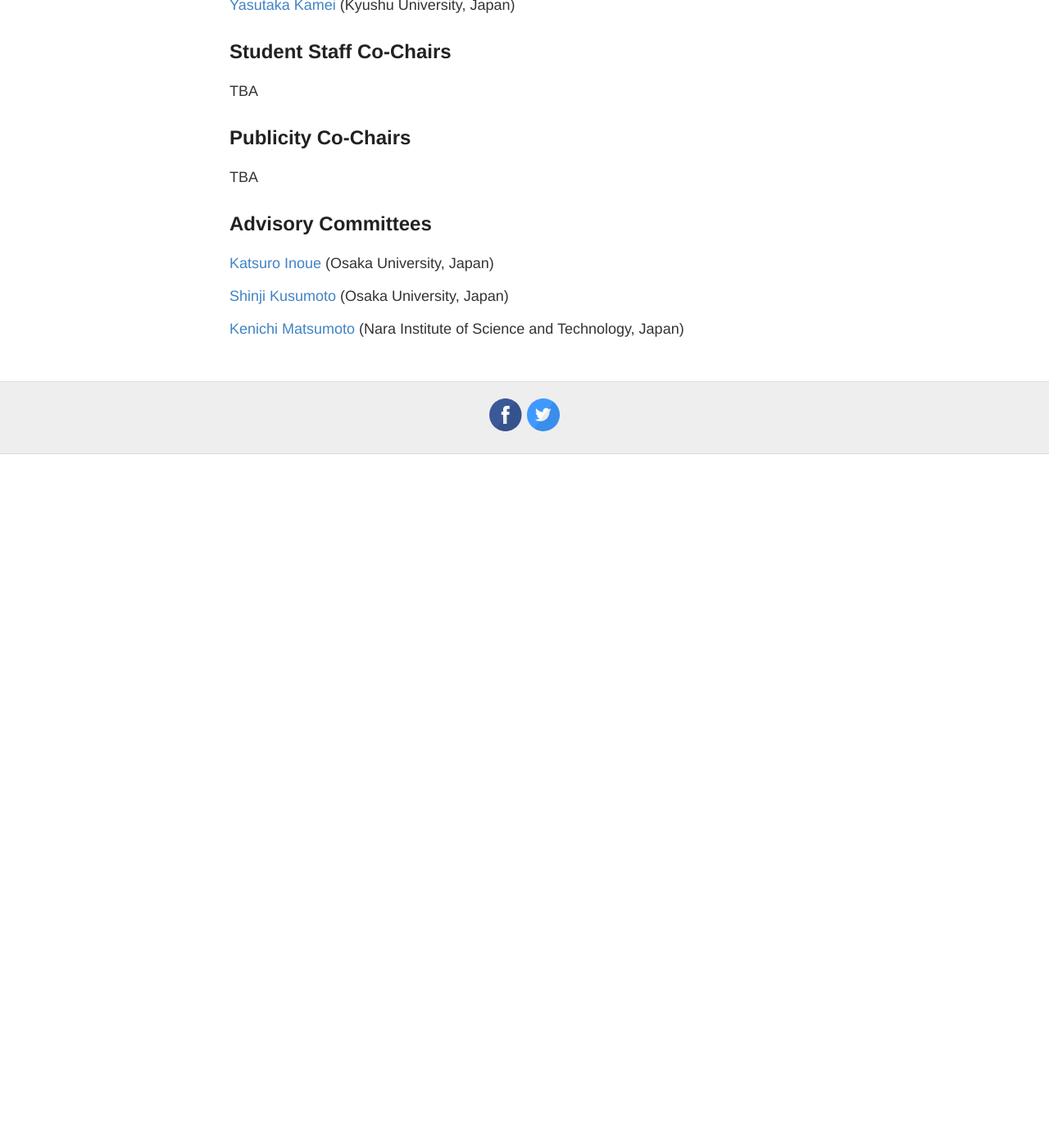
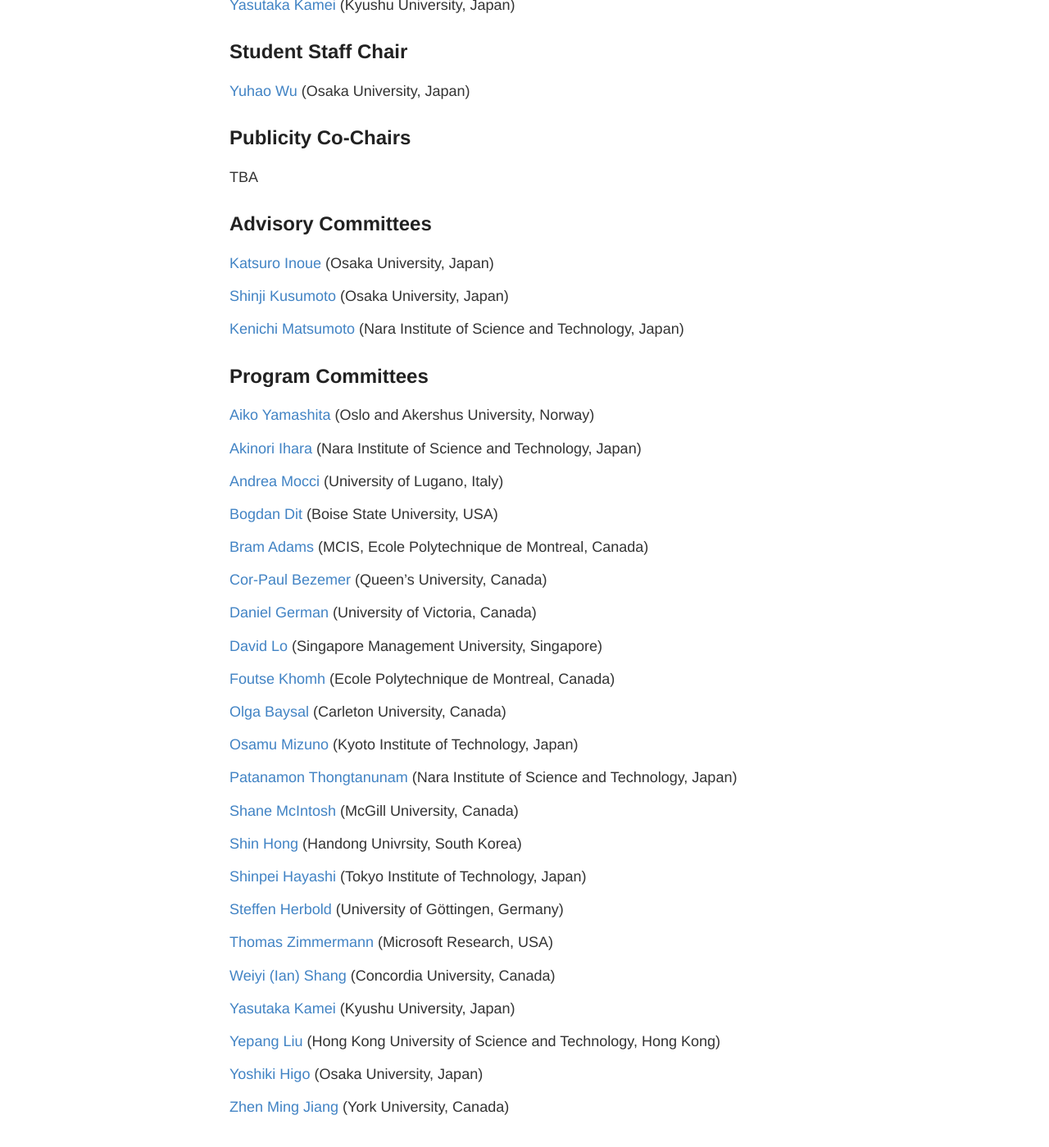
Before and after one commit to iwesep2017/iwesep2017.github.io, a Jekyll site: the page built from organization.md, in a window 1280 px wide and 1400 px high, scrolled down 1882 px. Shown: the whole window at 82% size. Built offline with Jekyll 4.4.1, drawn with Linux system fonts in a browser that asks for light colours; before the commit the page ends 2436 px from its top, so only the background shows below that.

Commit message:
update student staff chair and program committees

```diff
--- a/organization.md
+++ b/organization.md
@@ -63,9 +63,9 @@
 
 [Yasutaka Kamei](http://posl.ait.kyushu-u.ac.jp/~kamei) (Kyushu University, Japan)
 
-## Student Staff Co-Chairs
+## Student Staff Chair
 
-TBA
+[Yuhao Wu](http://sel.ist.osaka-u.ac.jp/people/wuyuhao) (Osaka University, Japan)
 
 ## Publicity Co-Chairs
 
@@ -78,3 +78,49 @@
 [Shinji Kusumoto](http://sdl.ist.osaka-u.ac.jp/~kusumoto/index-e.htm) (Osaka University, Japan)
 
 [Kenichi Matsumoto](http://isw3.naist.jp/~matumoto/) (Nara Institute of Science and Technology, Japan)
+
+## Program Committees
+
+[Aiko Yamashita](https://www.hioa.no/eng/employee/aikyam) (Oslo and Akershus University, Norway)
+
+[Akinori Ihara](http://akinori-ihara.jpn.org) (Nara Institute of Science and Technology, Japan)
+
+[Andrea Mocci](http://www.inf.usi.ch/postdoc/mocci/) (University of Lugano, Italy)
+
+[Bogdan Dit](http://cs.boisestate.edu/~bdit/) (Boise State University, USA)
+
+[Bram Adams](http://mcis.polymtl.ca/bram.html) (MCIS, Ecole Polytechnique de Montreal, Canada)
+
+[Cor-Paul Bezemer](http://sailhome.cs.queensu.ca/~corpaul/) (Queen's University, Canada)
+
+[Daniel German](http://turingmachine.org/) (University of Victoria, Canada)
+
+[David Lo](http://www.mysmu.edu/faculty/davidlo/) (Singapore Management University, Singapore)
+
+[Foutse Khomh](http://www.khomh.net/) (Ecole Polytechnique de Montreal, Canada)
+
+[Olga Baysal](http://olgabaysal.com/) (Carleton University, Canada)
+
+[Osamu Mizuno](http://se.is.kit.ac.jp/~o-mizuno/) (Kyoto Institute of Technology, Japan)
+
+[Patanamon Thongtanunam](http://patanamon.com) (Nara Institute of Science and Technology, Japan)
+
+[Shane McIntosh]() (McGill University, Canada)
+
+[Shin Hong](http://hongshin.github.io/) (Handong Univrsity, South Korea)
+
+[Shinpei Hayashi](http://www.se.cs.titech.ac.jp/~hayashi/) (Tokyo Institute of Technology, Japan)
+
+[Steffen Herbold](https://www.swe.informatik.uni-goettingen.de/staff/steffen-herbold) (University of Göttingen, Germany)
+
+[Thomas Zimmermann](https://www.microsoft.com/en-us/research/people/tzimmer/) (Microsoft Research, USA)
+
+[Weiyi (Ian) Shang](http://users.encs.concordia.ca/~shang/) (Concordia University, Canada)
+
+[Yasutaka Kamei](http://posl.ait.kyushu-u.ac.jp/~kamei/) (Kyushu University, Japan)
+
+[Yepang Liu](http://www.cse.ust.hk/~andrewust/) (Hong Kong University of Science and Technology, Hong Kong)
+
+[Yoshiki Higo](http://sdl.ist.osaka-u.ac.jp/~higo/wordpress/) (Osaka University, Japan)
+
+[Zhen Ming Jiang](http://www.cse.yorku.ca/~zmjiang/) (York University, Canada)
```
